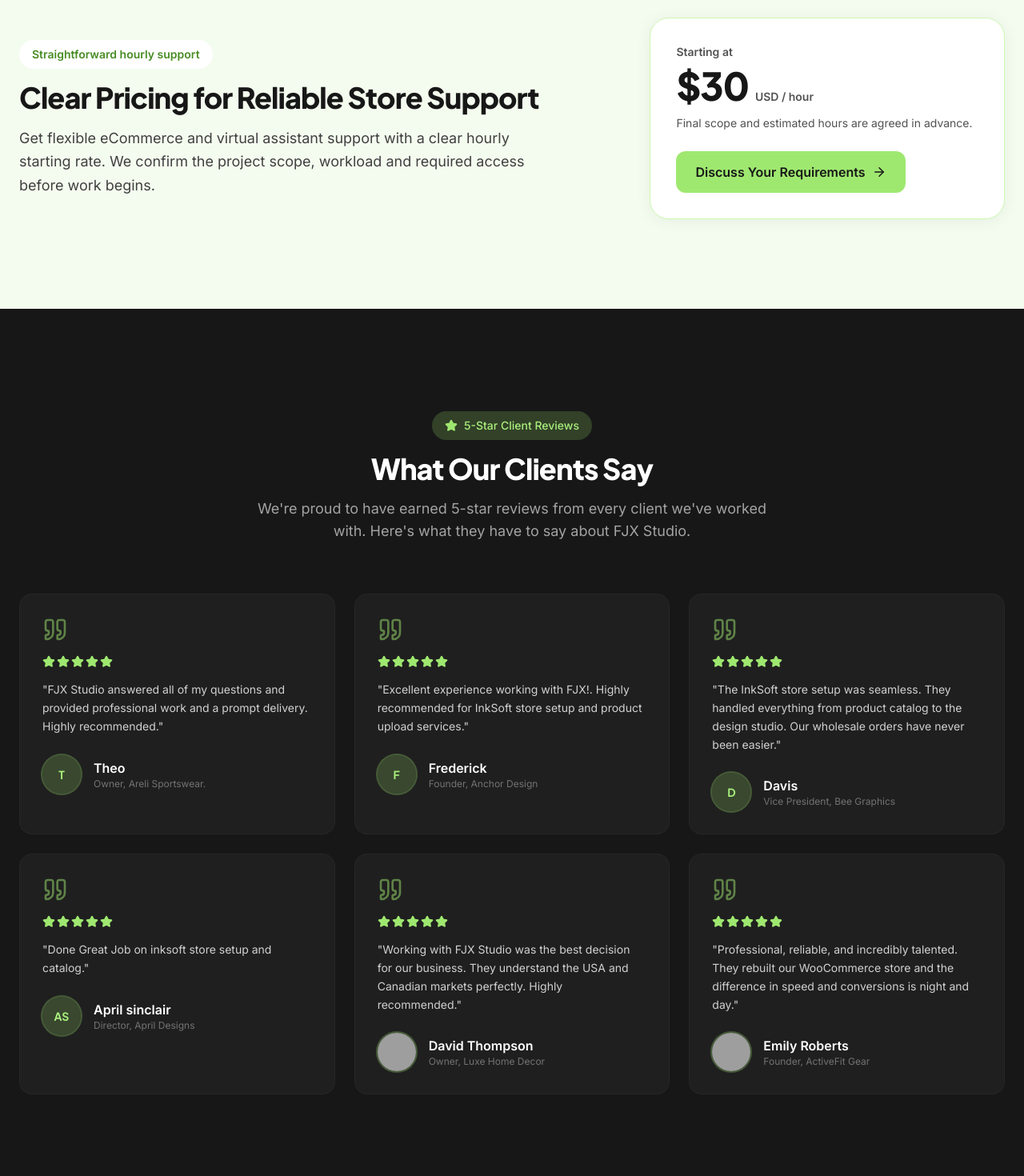
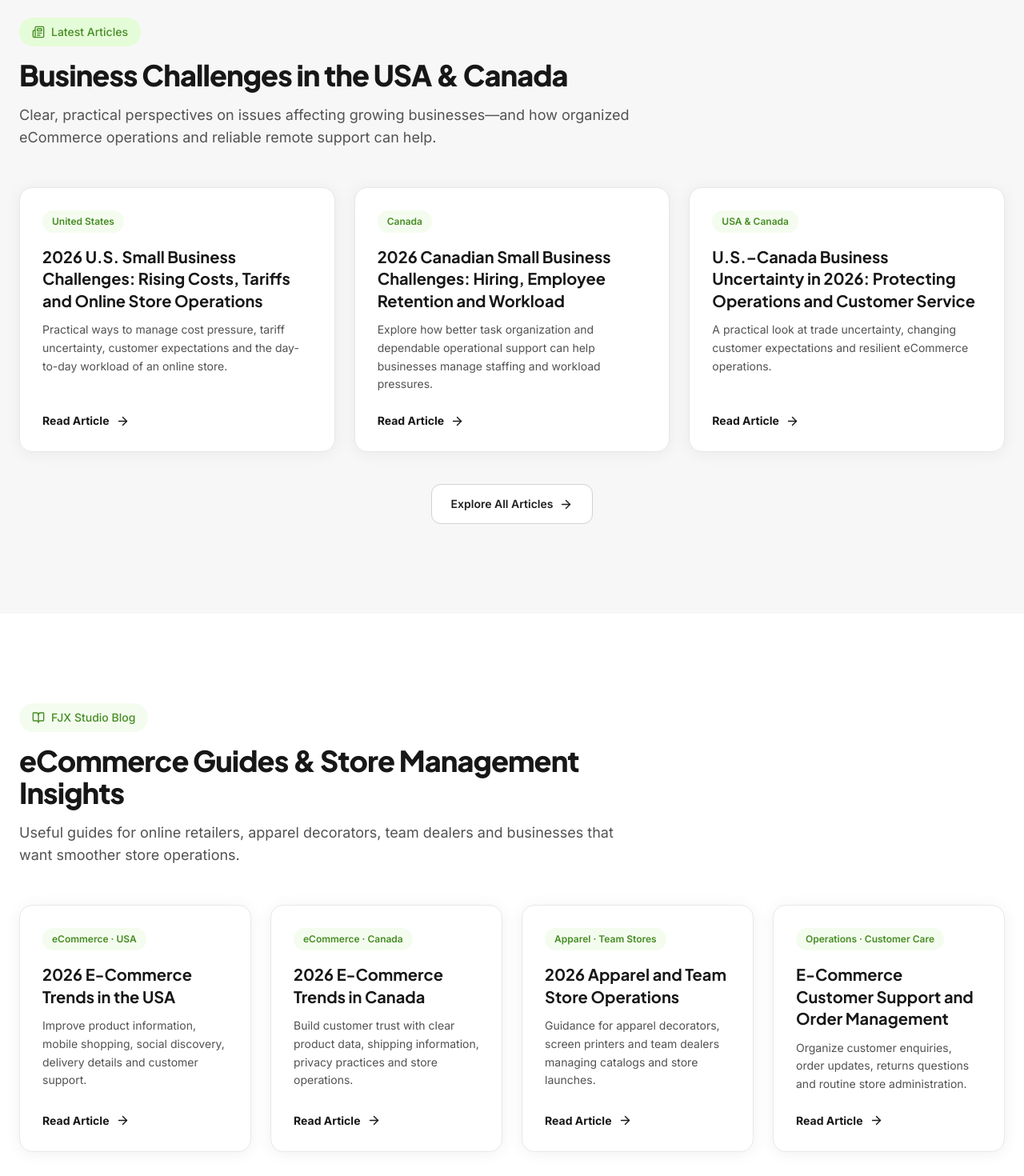
Before and after one commit to Fahad42150/dancing-llama-3e1cb2, a React (Vite) app: page / in a window 1280 px wide. Shown: the part 5100-6570 px from the top of the page at 80% size. Built offline with nearby package versions, Linux system fonts and the light colour scheme; grey boxes are pictures that could not be loaded.

Commit message:
Add homepage articles and blog sections

```diff
--- a/src/App.tsx
+++ b/src/App.tsx
@@ -3,6 +3,7 @@ import Hero from '@/components/Hero';
 import About from '@/components/About';
 import Services from '@/components/Services';
 import Portfolio from '@/components/Portfolio';
+import Insights from '@/components/Insights';
 import Pricing from '@/components/Pricing';
 import Testimonials from '@/components/Testimonials';
 import Contact from '@/components/Contact';
@@ -17,6 +18,7 @@ export default function App() {
         <About />
         <Services />
         <Portfolio />
+        <Insights />
         <Pricing />
         <Testimonials />
         <Contact />
--- /dev/null
+++ b/src/components/Insights.tsx
@@ -0,0 +1,58 @@
+import { ArrowRight, BookOpen, Newspaper } from 'lucide-react';
+import { useReveal } from '@/hooks/useReveal';
+
+const latestArticles = [
+  { category: 'United States', title: '2026 U.S. Small Business Challenges: Rising Costs, Tariffs and Online Store Operations', description: 'Practical ways to manage cost pressure, tariff uncertainty, customer expectations and the day-to-day workload of an online store.', href: '/blog/2026-usa-small-business-cost-tariff-and-ecommerce-operations/' },
+  { category: 'Canada', title: '2026 Canadian Small Business Challenges: Hiring, Employee Retention and Workload', description: 'Explore how better task organization and dependable operational support can help businesses manage staffing and workload pressures.', href: '/blog/2026-canada-small-business-hiring-retention-and-workforce-pressure/' },
+  { category: 'USA & Canada', title: 'U.S.–Canada Business Uncertainty in 2026: Protecting Operations and Customer Service', description: 'A practical look at trade uncertainty, changing customer expectations and resilient eCommerce operations.', href: '/blog/2026-usa-canada-company-operations-trade-uncertainty-and-customer-service/' },
+];
+const blogGuides = [
+  { category: 'eCommerce · USA', title: '2026 E-Commerce Trends in the USA', description: 'Improve product information, mobile shopping, social discovery, delivery details and customer support.', href: '/blog/2026-ecommerce-trends-usa/' },
+  { category: 'eCommerce · Canada', title: '2026 E-Commerce Trends in Canada', description: 'Build customer trust with clear product data, shipping information, privacy practices and store operations.', href: '/blog/2026-ecommerce-trends-canada/' },
+  { category: 'Apparel · Team Stores', title: '2026 Apparel and Team Store Operations', description: 'Guidance for apparel decorators, screen printers and team dealers managing catalogs and store launches.', href: '/blog/2026-apparel-team-store-trends-usa-canada/' },
+  { category: 'Operations · Customer Care', title: 'E-Commerce Customer Support and Order Management', description: 'Organize customer enquiries, order updates, returns questions and routine store administration.', href: '/blog/2026-ecommerce-customer-support-order-management/' },
+];
+type InsightItem = { category: string; title: string; description: string; href: string };
+function InsightCard({ item }: { item: InsightItem }) {
+  return (
+    <article className="group flex h-full flex-col rounded-2xl border border-charcoal-100 bg-white p-7 shadow-soft transition-all duration-300 hover:-translate-y-1 hover:border-parrot-200 hover:shadow-card-hover">
+      <span className="mb-4 inline-flex w-fit rounded-full bg-parrot-50 px-3 py-1.5 text-xs font-semibold text-parrot-700">{item.category}</span>
+      <h3 className="font-display text-xl font-bold leading-snug text-charcoal-900">{item.title}</h3>
+      <p className="mt-3 flex-1 text-sm leading-relaxed text-charcoal-500">{item.description}</p>
+      <a href={item.href} className="mt-6 inline-flex items-center gap-2 text-sm font-bold text-charcoal-900 transition-colors group-hover:text-parrot-700">Read Article <ArrowRight size={17} className="transition-transform group-hover:translate-x-1" /></a>
+    </article>
+  );
+}
+export default function Insights() {
+  const { ref: articlesRef, isVisible: articlesVisible } = useReveal();
+  const { ref: blogRef, isVisible: blogVisible } = useReveal();
+  return (
+    <>
+      <section id="articles" className="bg-charcoal-50 py-24 lg:py-28">
+        <div className="mx-auto max-w-7xl px-6">
+          <div ref={articlesRef} className={`reveal mb-12 max-w-3xl ${articlesVisible ? 'is-visible' : ''}`}>
+            <div className="mb-4 inline-flex items-center gap-2 rounded-full bg-parrot-100 px-4 py-2 text-sm font-medium text-parrot-700"><Newspaper size={16} />Latest Articles</div>
+            <h2 className="font-display text-3xl font-extrabold tracking-tight text-charcoal-900 sm:text-4xl">Business Challenges in the USA & Canada</h2>
+            <p className="mt-4 text-lg text-charcoal-500">Clear, practical perspectives on issues affecting growing businesses—and how organized eCommerce operations and reliable remote support can help.</p>
+          </div>
+          <div className="grid gap-6 md:grid-cols-2 lg:grid-cols-3">{latestArticles.map(item => <InsightCard key={item.href} item={item} />)}</div>
+          <div className="mt-10 flex justify-center"><a href="/blog/" className="inline-flex items-center gap-2 rounded-xl border border-charcoal-200 bg-white px-6 py-3.5 text-sm font-semibold text-charcoal-800 transition-colors hover:border-parrot-400 hover:bg-parrot-50">Explore All Articles <ArrowRight size={17} /></a></div>
+        </div>
+      </section>
+      <section id="blog" className="bg-white py-24 lg:py-28">
+        <div className="mx-auto max-w-7xl px-6">
+          <div ref={blogRef} className={`reveal mb-12 max-w-3xl ${blogVisible ? 'is-visible' : ''}`}>
+            <div className="mb-4 inline-flex items-center gap-2 rounded-full bg-parrot-50 px-4 py-2 text-sm font-medium text-parrot-700"><BookOpen size={16} />FJX Studio Blog</div>
+            <h2 className="font-display text-3xl font-extrabold tracking-tight text-charcoal-900 sm:text-4xl">eCommerce Guides & Store Management Insights</h2>
+            <p className="mt-4 text-lg text-charcoal-500">Useful guides for online retailers, apparel decorators, team dealers and businesses that want smoother store operations.</p>
+          </div>
+          <div className="grid gap-6 sm:grid-cols-2 lg:grid-cols-4">{blogGuides.map(item => <InsightCard key={item.href} item={item} />)}</div>
+          <div className="mt-12 flex flex-col items-center justify-between gap-5 rounded-3xl bg-charcoal-900 px-8 py-10 text-center sm:flex-row sm:text-left">
+            <div><h3 className="font-display text-2xl font-bold text-white">Need help putting these ideas into action?</h3><p className="mt-2 text-charcoal-300">Talk with FJX Studio about eCommerce operations, product management and customer support.</p></div>
+            <a href="#contact" onClick={e => { e.preventDefault(); document.querySelector('#contact')?.scrollIntoView({ behavior: 'smooth' }); }} className="inline-flex shrink-0 items-center gap-2 rounded-xl bg-parrot-400 px-7 py-4 text-sm font-bold text-charcoal-900 transition-colors hover:bg-parrot-300">Contact Us – Hire Us <ArrowRight size={18} /></a>
+          </div>
+        </div>
+      </section>
+    </>
+  );
+}
```
